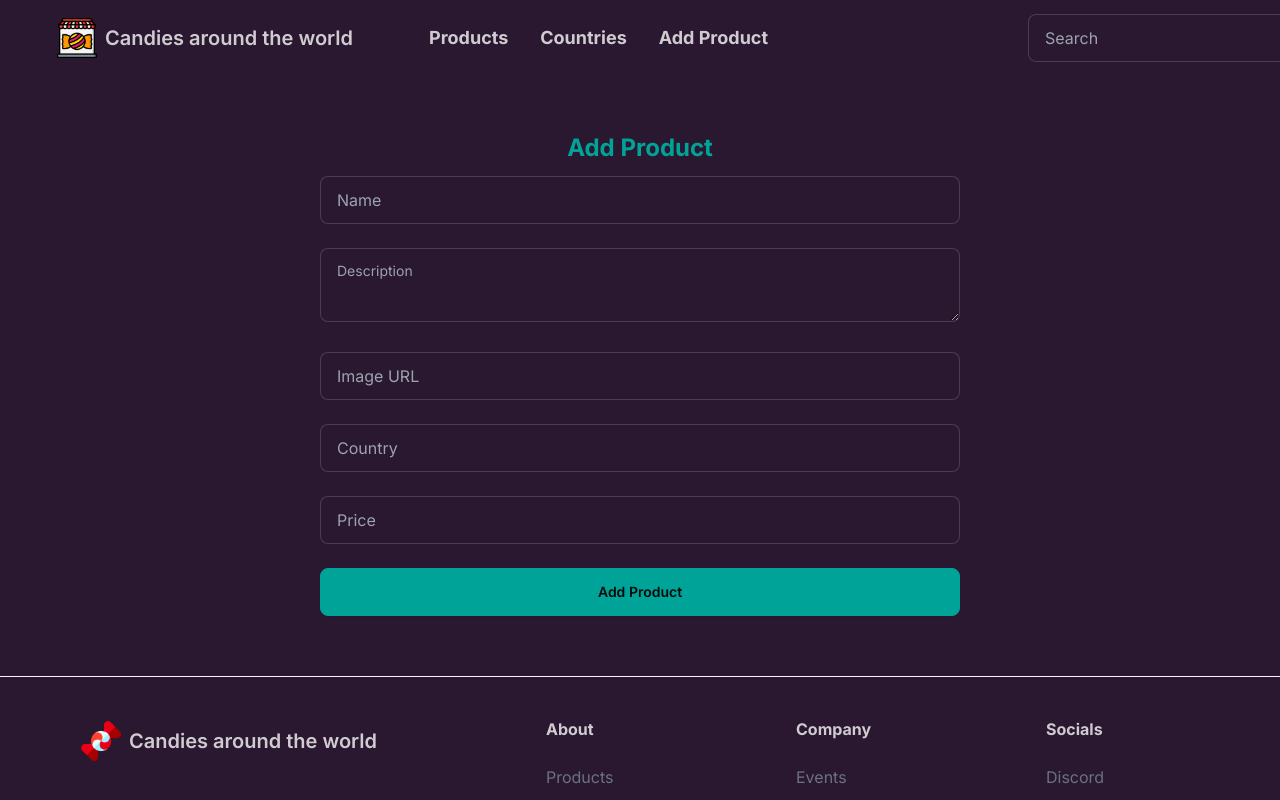
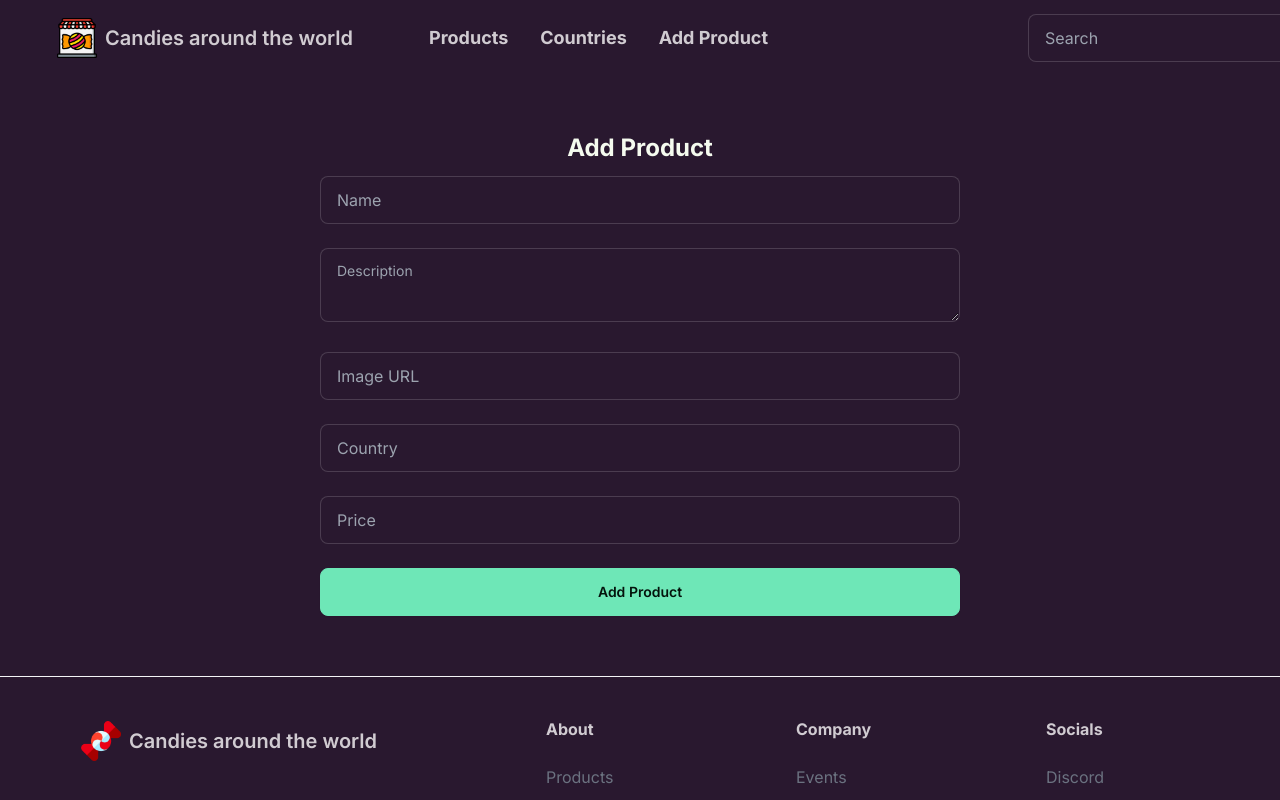
Before and after one commit to Gisela-Camacho-H/candy-world, a Next.js app: page /add-product in a window 1280 px wide. Shown: the top 800 px of the page. Built offline with nearby package versions, Linux system fonts and the light colour scheme; no server answers; the database is empty; sample sign-in values are in the browser's storage.

Commit message:
update add products colors

```diff
--- a/src/app/add-product/page.tsx
+++ b/src/app/add-product/page.tsx
@@ -44,7 +44,7 @@ export default async function AddProductPage() {
 
     return(
         <div>
-            <h1 className="text-2xl text-primary mb-3 font-bold text-center lg:pt-10">Add Product</h1>
+            <h1 className="text-2xl text-accent mb-3 font-bold text-center lg:pt-10">Add Product</h1>
             <form  className="md:mx-56 xl:mx-60" action={addProduct}>
                 <input
                 required
--- a/src/components/FormSubmitButton.tsx
+++ b/src/components/FormSubmitButton.tsx
@@ -13,7 +13,7 @@ export default function FormSubmitButton({children, className, ...props} : FormS
     return(
         <button
         {...props}
-        className={`btn btn-primary ${className}`}
+        className={`btn btn-success ${className}`}
         type="submit"
         disabled={pending}
         >
```
